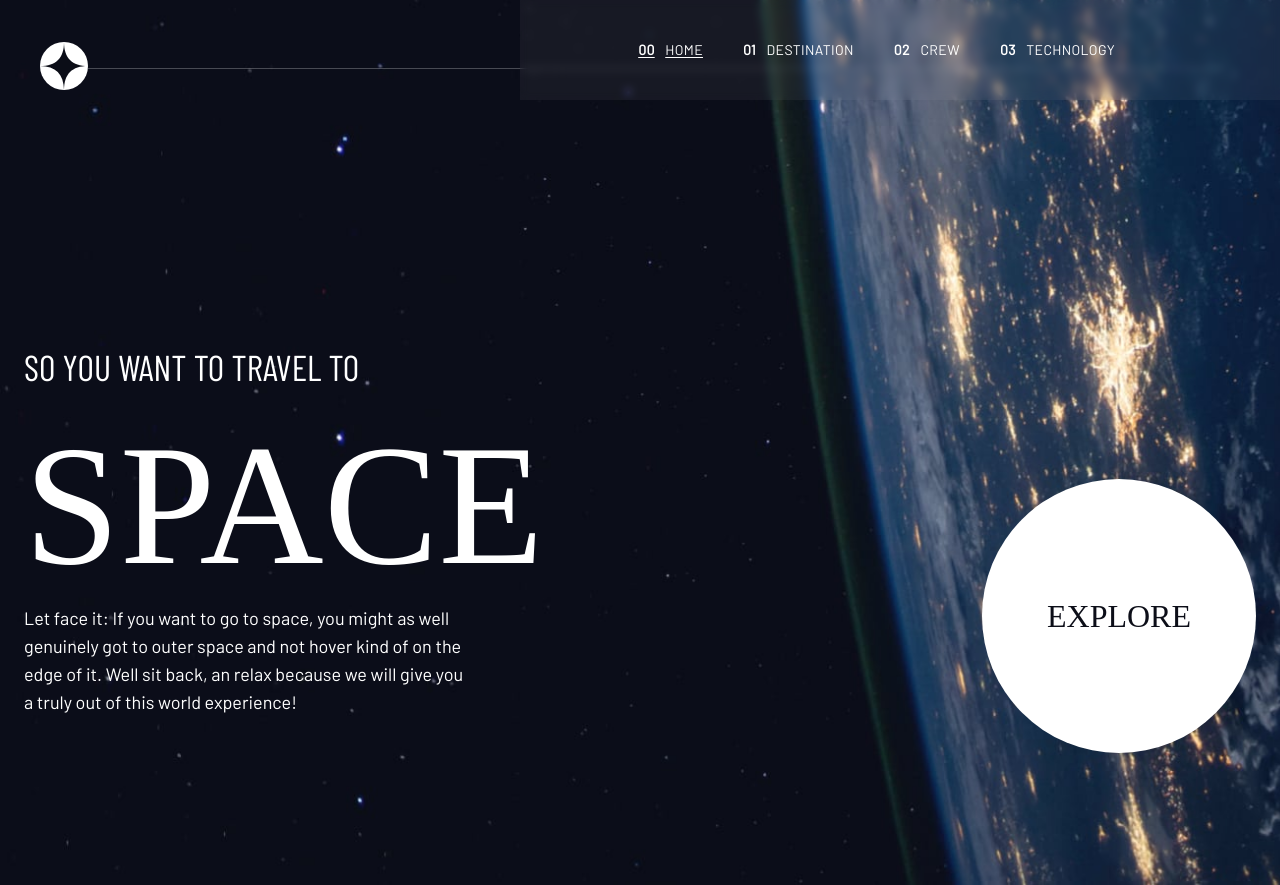
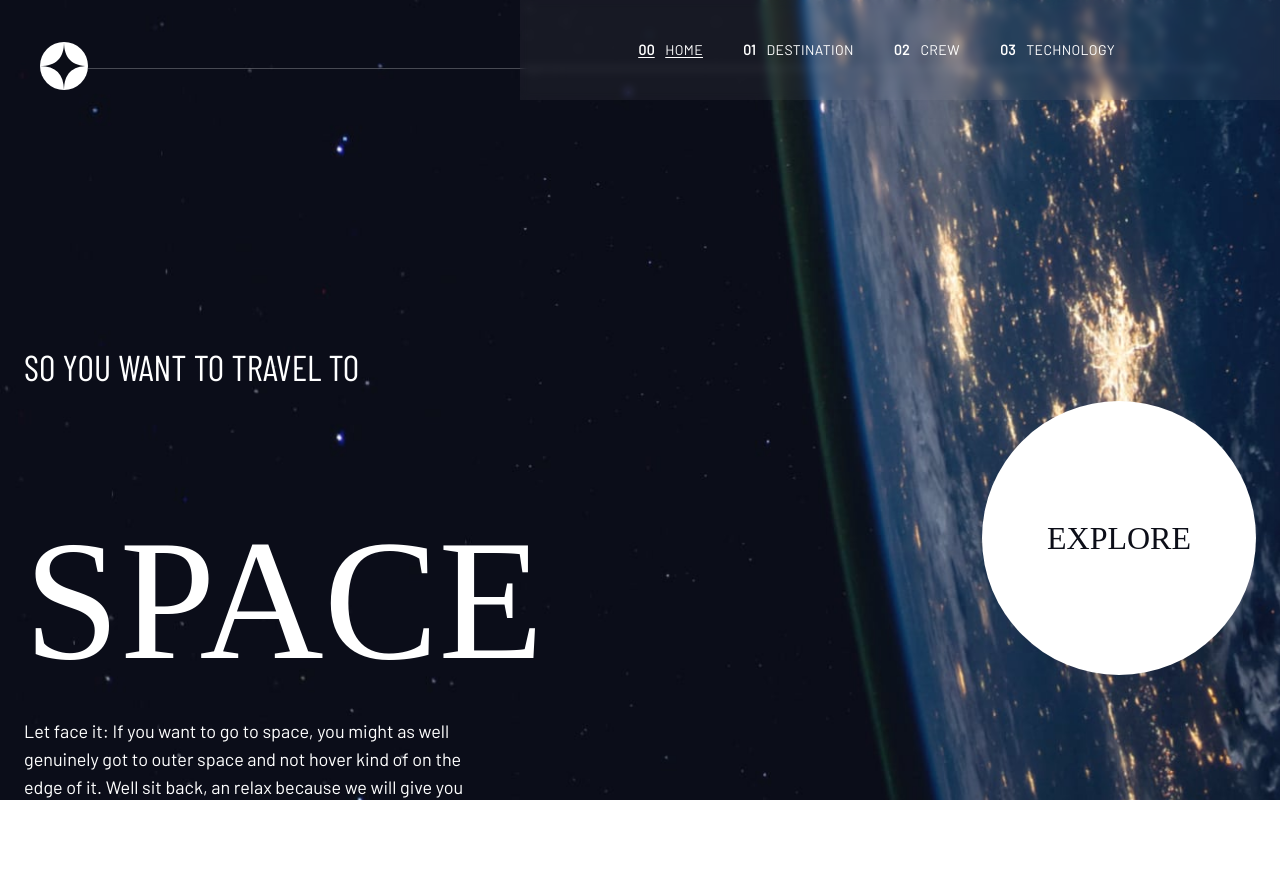
Before and after one commit to martinadujmusic/space-tourism, a React (Vite) app: page /#/ in a window 1280 px wide. After the commit the page ends 800 px from the top, so only its background shows below. Built offline with nearby package versions, Linux system fonts and the light colour scheme; a web font is replaced by a local one.

Commit message:
Styling fixes for better responsivnes

```diff
--- a/src/components/ButtonLink.jsx
+++ b/src/components/ButtonLink.jsx
@@ -2,9 +2,11 @@ import { Link } from "react-router-dom";
 
 function ButtonLink({ to, children }) {
   return (
-    <Link to={to}>
-      <button className="explore-button">{children}</button>
-    </Link>
+    <div className="explore-button-container">
+      <Link to={to}>
+        <button className="explore-button">{children}</button>
+      </Link>
+    </div>
   );
 }
 
--- a/src/index.css
+++ b/src/index.css
@@ -15,7 +15,7 @@ body {
   margin: 0px;
   padding: 0px;
   width: 100%;
-  min-height: 100vh;
+  height: 100%;
   overflow-x: hidden;
 }
 
@@ -85,10 +85,6 @@ a {
 
 .nav-line {
   display: none;
-}
-
-nav {
-  height: 100%;
 }
 
 .navigation {
@@ -237,16 +233,18 @@ nav {
   color: hsl(0, 0%, 100%);
   font-size: 6.25rem;
   font-weight: 400;
-  margin-bottom: 0;
-  margin-top: 20px;
+  margin-bottom: 0px;
 }
 
 .home-article {
   font-size: 1rem;
   line-height: 1.5rem;
   font-family: "Barlow", sans-serif;
-  margin: 0;
   color: hsl(0 0% 100%);
+}
+
+.explore-button-container {
+  margin-bottom: 5rem;
 }
 
 .explore-button {
@@ -397,6 +395,7 @@ nav {
   font-size: 16px;
   line-height: 24px;
   color: hsl(231, 77%, 90%);
+  margin-bottom: 0px;
 }
 
 .crew-slide {
@@ -418,7 +417,7 @@ nav {
 
 .pagination-crew {
   margin-top: 50px;
-  margin-bottom: 32px;
+  margin-bottom: 50px;
   display: flex;
   align-items: center;
   justify-content: center;
@@ -514,6 +513,7 @@ nav {
   font-size: 0.875rem;
   line-height: 1.25rem;
   color: hsl(231 77% 90%);
+  margin-bottom: 54px;
 }
 
 /*--- MEDIA QUERIES ---*/
@@ -615,6 +615,10 @@ nav {
 
   .homepage-container {
     margin-top: 6.625rem;
+  }
+
+  .explore-button-container {
+    margin-bottom: 9.75rem;
   }
 
   .home-text {
```
